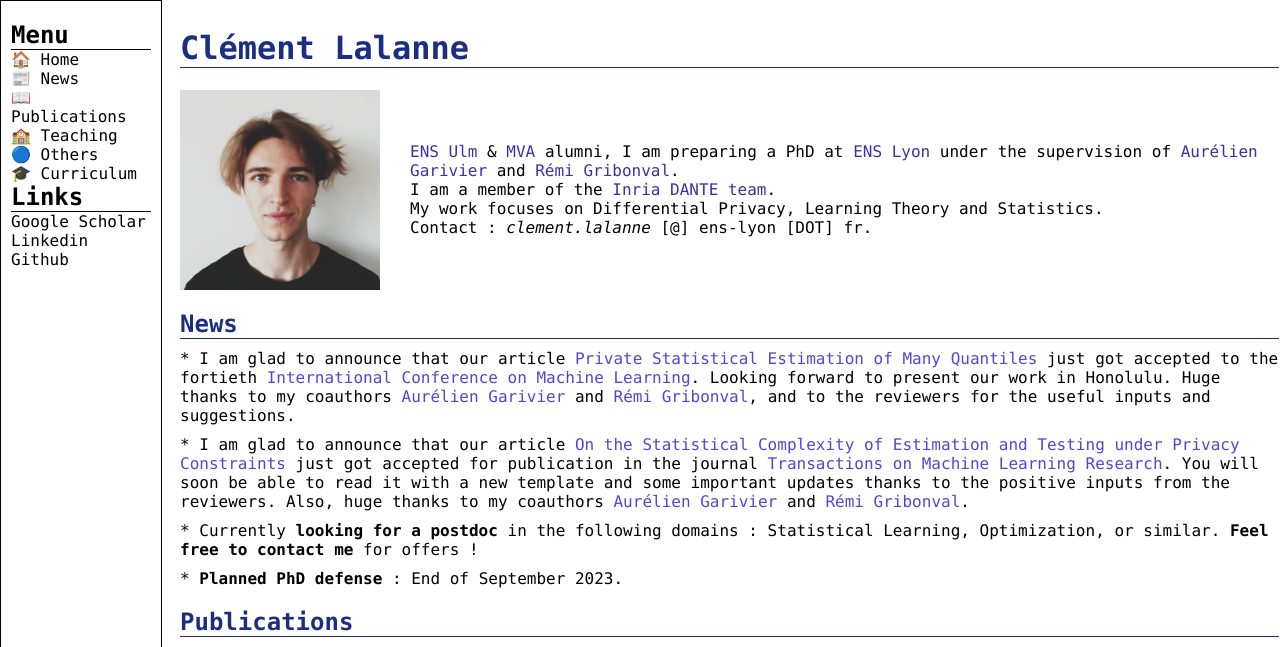
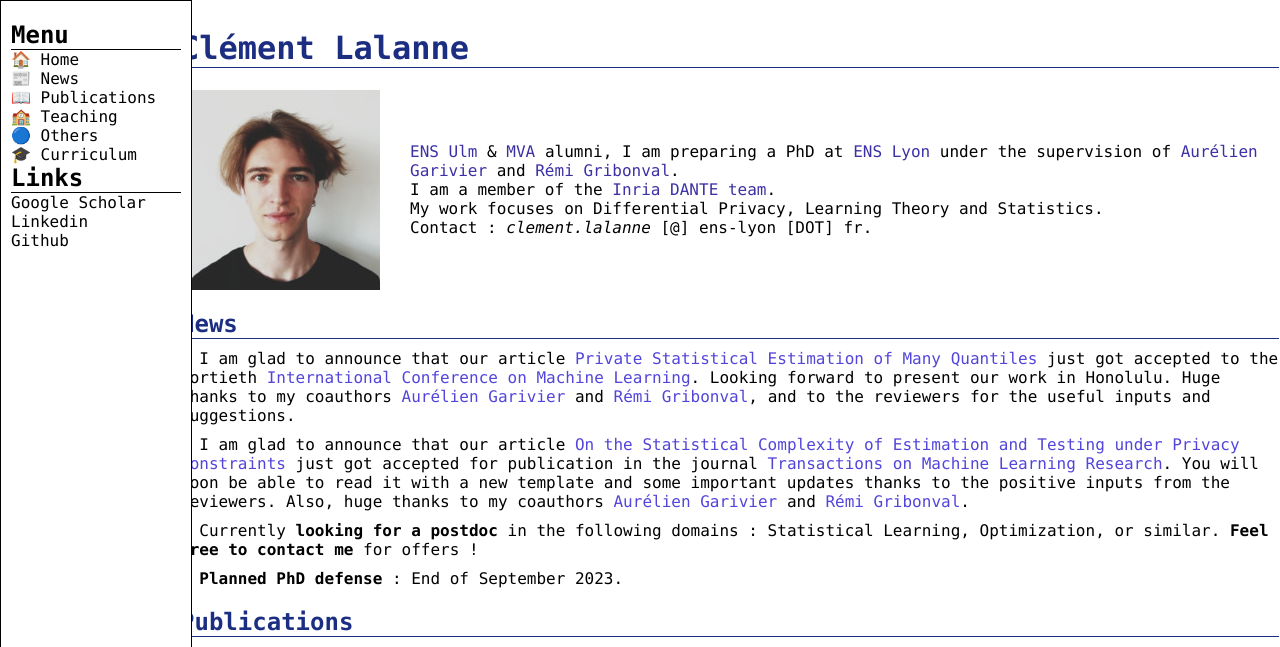
Before and after one commit to clemlal/clemlal.github.io, a Jekyll site: the page index.html, which Jekyll copies as it is, in a window 1280 px wide and 1400 px high. Shown: the top 647 px of the window. Built offline with Jekyll 4.4.1, drawn with Linux system fonts in a browser that asks for light colours; grey boxes are pictures that could not be loaded.

Commit message:
Update index.html

```diff
--- a/index.html
+++ b/index.html
@@ -22,7 +22,7 @@
       font-size: 2em;
     }
     .nav {
-      width: 120px;
+      width: 150px;
       background-color: rgb(255, 255, 255);
       padding: 20px;
       border: 1px solid rgb(0, 0, 0);
```
